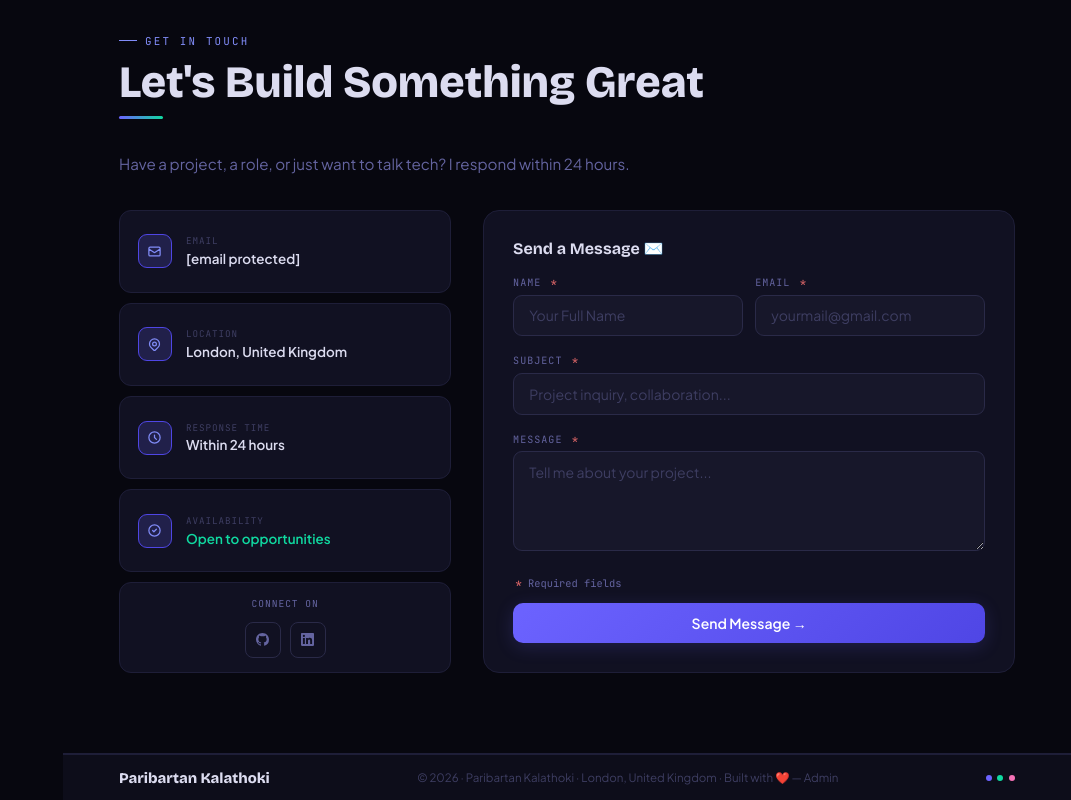
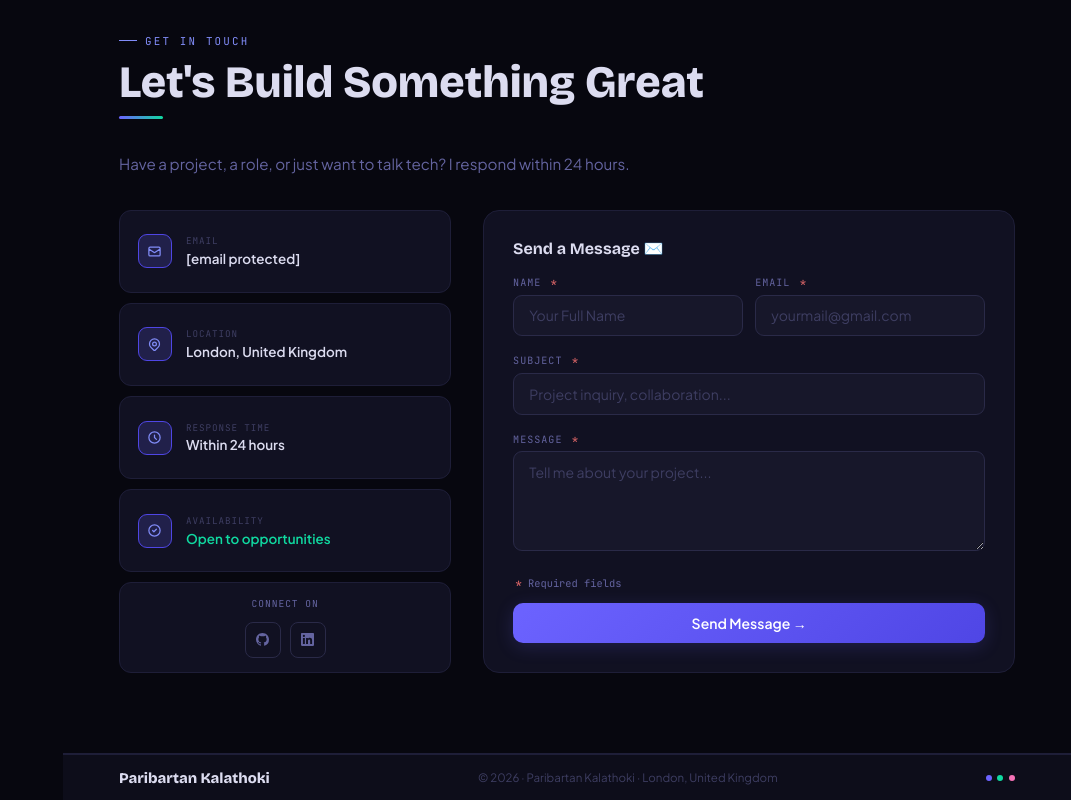
Before and after one commit to paribartankalathoki/portfolio-website, a plain HTML site: page index.html in a window 1280 px wide. Shown: the part 5779-6579 px from the top of the page, without its empty margins (209-1280 px from the left). Drawn offline with nearby package versions, Linux system fonts and the light colour scheme.

```diff
--- a/index.html
+++ b/index.html
@@ -1061,8 +1061,7 @@
             <footer>
                 <div class="footer-inner">
                     <span class="footer-name">Paribartan Kalathoki</span>
-                    <span class="footer-cr">© 2026 · Paribartan Kalathoki · London, United Kingdom · Built with ❤️ — <button
-                            style="background:none;border:none;color:var(--mut2);font-size:.72rem;cursor:pointer;padding:0;font-family:inherit">Admin</button></span>
+                    <span class="footer-cr">© 2026 · Paribartan Kalathoki · London, United Kingdom</span>
                     <div class="footer-dots">
                         <div class="fdot" style="background:var(--accent)"></div>
                         <div class="fdot" style="background:var(--green)"></div>
```
